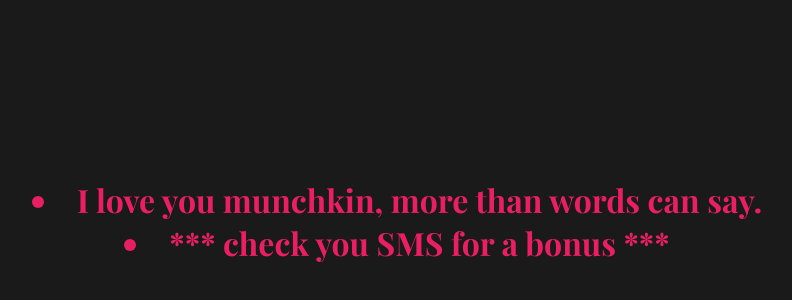
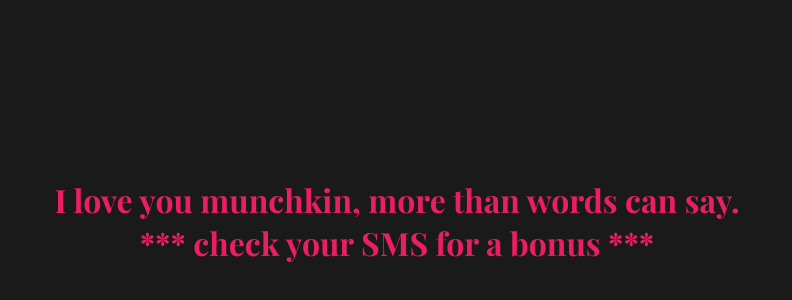
Before and after one commit to ulizel/tooneandmany, a plain HTML site: page index.html in a window 1280 px wide. Shown: the part 2538-2838 px from the top of the page, without its empty margins (243-1035 px from the left). Drawn offline with nearby package versions, Linux system fonts and the light colour scheme.

Commit message:
Add files via upload

```diff
--- a/index.html
+++ b/index.html
@@ -343,8 +343,8 @@
     </main>
 
     <footer>
-        <li>I love you munchkin, more than words can say.</li>
-         <li>*** check you SMS for a bonus *** </li>
+        <p>I love you munchkin, more than words can say.</p>
+         <p>*** check your SMS for a bonus *** </p>
 
     </footer>
 
```
